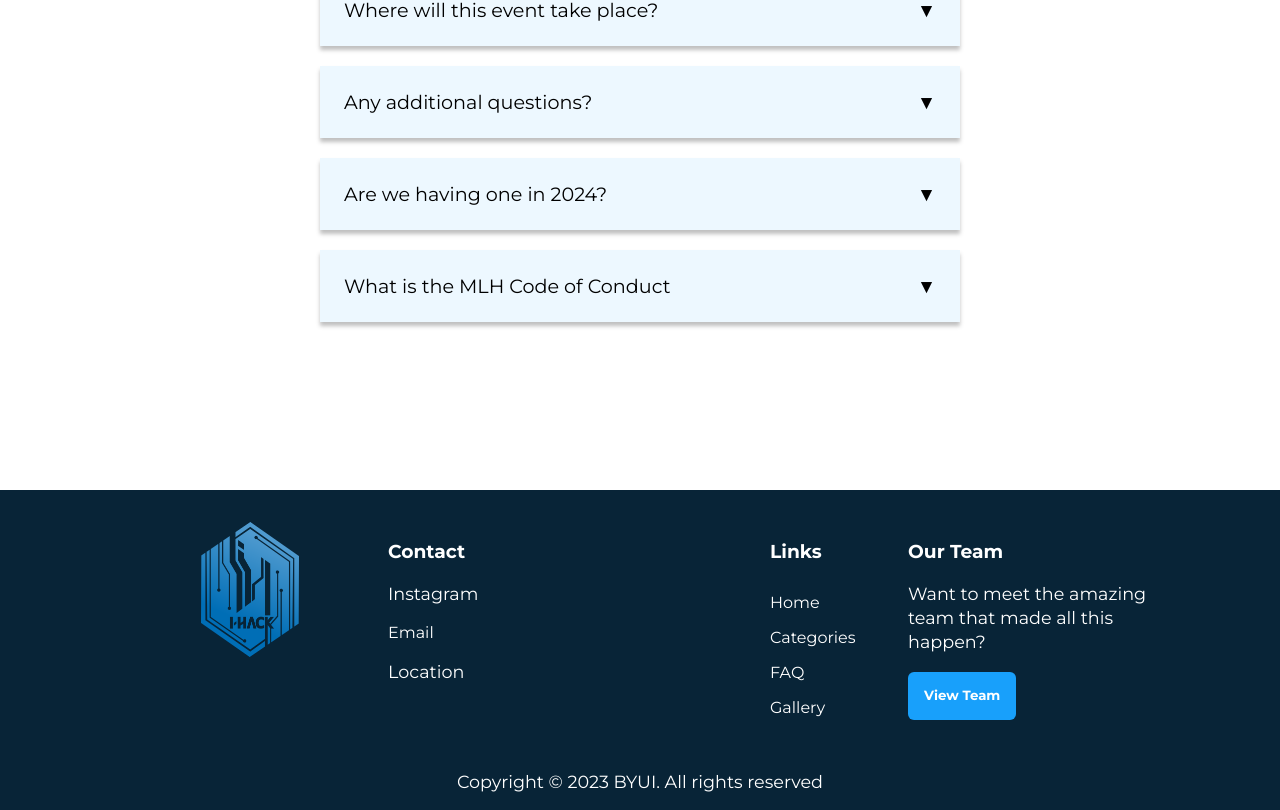
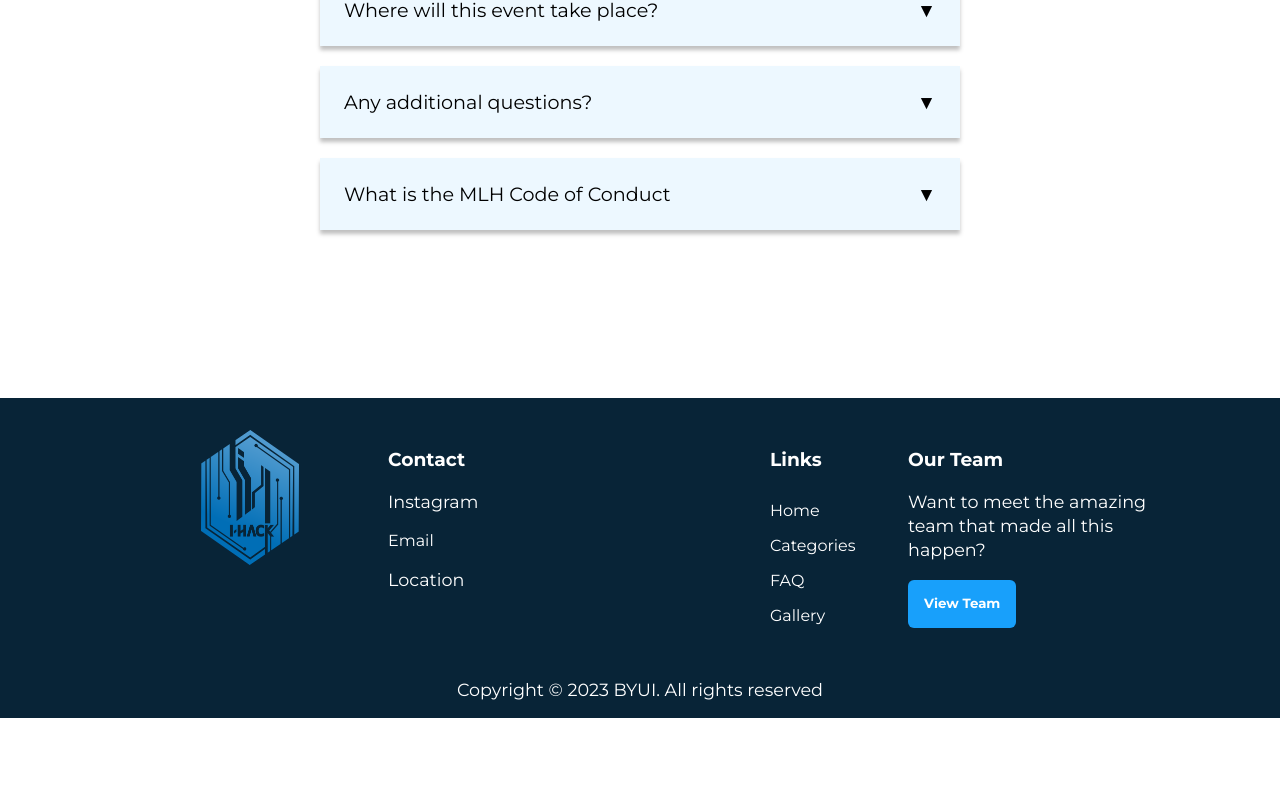
Before and after one commit to narah10/Hack-BYUI, a React (Create React App) app: page /FAQ in a window 1280 px wide. Shown: the part 1422-2232 px from the top of the page. After the commit the page ends 2140 px from the top, so only its background shows below. Built offline with nearby package versions, Linux system fonts and the light colour scheme.

Commit message:
Update faq.js

```diff
--- a/src/components/FAQ/faq.js
+++ b/src/components/FAQ/faq.js
@@ -82,12 +82,6 @@ function FAQ() {
         "Contact us through hackbyui-csee-cit@webmailbyui.onmicrosoft.com",
     },
     {
-      question: "Are we having one in 2024?",
-      answer:
-        "Yes we are!!"
-    },
-
-    {
       question: "What is the MLH Code of Conduct",
       answer: (
         <p style={{ fontSize: "16px" }}>
```
